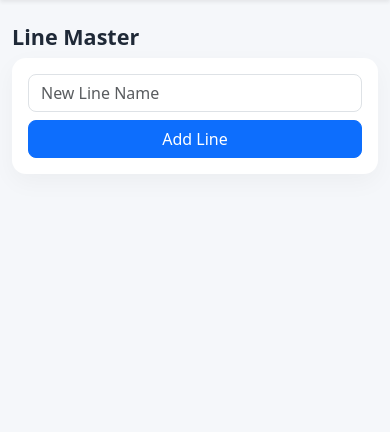
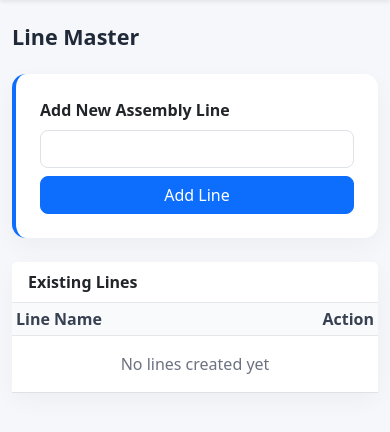
Before and after one commit to Yash-Aparajit/Line-Allocation-Planning-System-LAPS-, a Flask app: page /line-master in a window 390 px wide. Shown: the part 139-571 px from the top of the page. Run offline with Flask 3, Linux system fonts and the light colour scheme; a user stored in the database is signed in.

Commit message:
Update line_master.html

```diff
--- a/templates/line_master.html
+++ b/templates/line_master.html
@@ -1,19 +1,67 @@
 {% extends "layout.html" %}
 {% block content %}
 
-<h4>Line Master</h4>
+<h4 class="mb-4 fw-semibold">Line Master</h4>
 
-<form method="post" class="card p-3 mb-3">
-  <input name="line_name" class="form-control" placeholder="New Line Name" required>
-  <button class="btn btn-primary mt-2">Add Line</button>
-</form>
+<!-- ================= ADD NEW LINE ================= -->
+<div class="card p-4 mb-4 section primary">
+  <form method="post" class="row g-2 align-items-end">
+    <div class="col-md-6">
+      <label class="form-label fw-semibold">Add New Assembly Line</label>
+      <input
+        name="line_name"
+        class="form-control"
+        required>
+    </div>
+    <div class="col-md-3">
+      <button class="btn btn-primary w-100">
+        Add Line
+      </button>
+    </div>
+  </form>
+</div>
 
-<div class="list-group">
-{% for l in lines %}
-  <a href="{{ url_for('line_activities', line_id=l.id) }}" class="list-group-item">
-    {{ l.name }}
-  </a>
-{% endfor %}
+<!-- ================= LINE LIST ================= -->
+<div class="card section">
+  <div class="card-header bg-white fw-semibold">
+    Existing Lines
+  </div>
+
+  <div class="table-responsive">
+    <table class="table table-sm table-hover mb-0">
+      <thead>
+        <tr>
+          <th style="width: 70%">Line Name</th>
+          <th style="width: 30%" class="text-end">Action</th>
+        </tr>
+      </thead>
+      <tbody>
+
+      {% if lines %}
+        {% for l in lines %}
+        <tr>
+          <td class="fw-semibold align-middle">
+            {{ l.name }}
+          </td>
+          <td class="text-end">
+            <a href="{{ url_for('line_activities', line_id=l.id) }}"
+               class="btn btn-outline-primary btn-sm">
+              Edit Activities
+            </a>
+          </td>
+        </tr>
+        {% endfor %}
+      {% else %}
+        <tr>
+          <td colspan="2" class="text-center text-muted py-3">
+            No lines created yet
+          </td>
+        </tr>
+      {% endif %}
+
+      </tbody>
+    </table>
+  </div>
 </div>
 
 {% endblock %}
```
